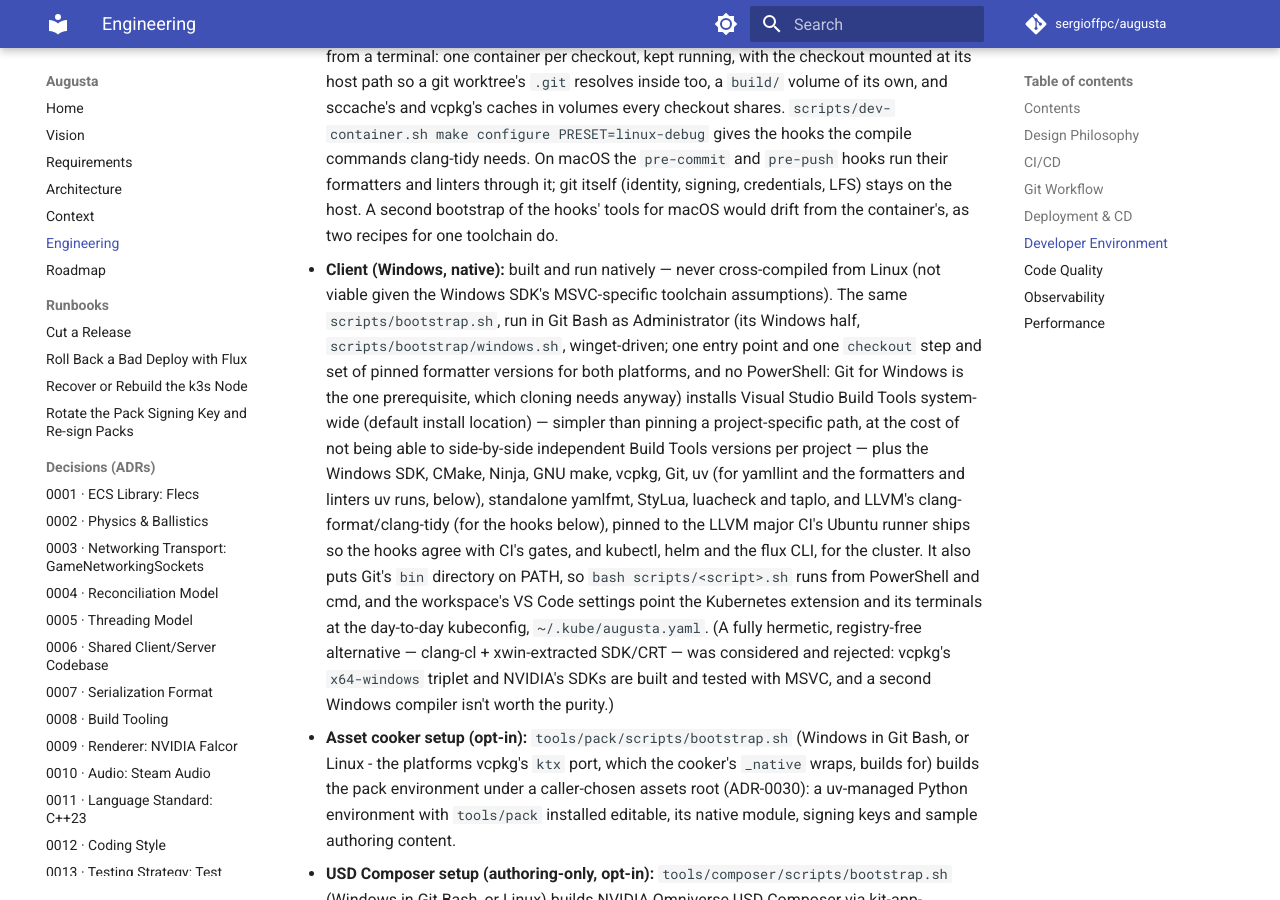
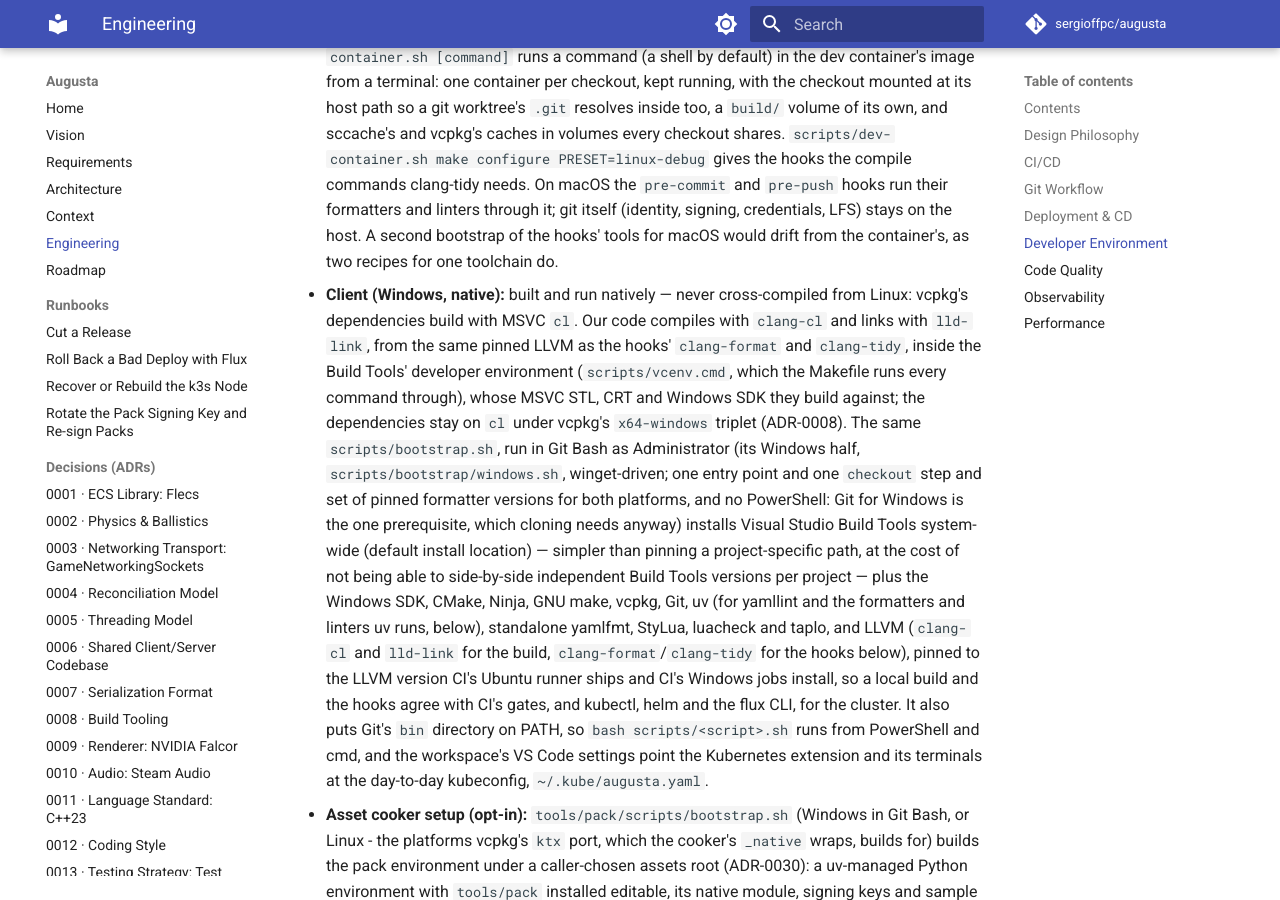
Before and after one commit to sergioffpc/augusta, an MkDocs documentation site: the page built from docs/ENGINEERING.md, in a window 1280 px wide and 900 px high, scrolled down 9627 px. Built offline with MkDocs 1.6.1 and Material for MkDocs 9.7.7, drawn with Linux system fonts in a browser that asks for light colours; comment, search, counter and statistics services are not loaded; some of the changed text lies outside the part shown.

Commit message:
build(windows): compile with clang-cl and link with lld-link
The windows and windows-debug presets name clang-cl and lld-link (LLVM
21.1.8, the version already pinned for clang-format and clang-tidy), so
our code is compiled by one compiler family on every platform. vcpkg's
ports stay on cl under the stock x64-windows triplet; the Build Tools
and their developer environment stay for the MSVC STL, CRT and Windows
SDK clang-cl builds against.

clang-cl sets CMake's MSVC, so /W4 /WX /EHsc and /Z7 keep applying:
/W4 is clang's -Wall -Wextra, Linux's warning set. augustac's Release
link keeps /DEBUG:FULL /OPT:REF /OPT:ICF, now lld-link's, writing
augustac.pdb.

CI's client job and the release's client job install that LLVM through
a shared setup-windows-llvm action, which checks clang-cl and lld-link
on PATH are 21.1.8; the client job's clang-tidy comes from it too. The
Windows bootstrap requires clang-cl and lld-link after installing it.

No source checks _MSC_VER or __clang__; the property tests' /bigobj,
keyed on the cl compiler id, is dropped, since clang switches to big
objects by itself. ADR-0008, ADR-0013 (NFR-03), ADR-0055 and
ENGINEERING.md are amended.

Co-Authored-By: Claude Opus 5.5 <noreply@anthropic.com>

```diff
--- a/CMakeLists.txt
+++ b/CMakeLists.txt
@@ -78,6 +78,9 @@ set(CMAKE_CXX_EXTENSIONS OFF)
 include(GNUInstallDirs)
 
 if(MSVC)
+  # clang-cl, which sets MSVC (ADR-0008): its /W4 is clang's -Wall -Wextra and
+  # /WX its -Werror, Linux's warning set below. Not /Wall, which clang-cl takes
+  # for -Weverything.
   add_compile_options(/W4 /WX /EHsc)
   # Every configuration keeps its debug info, embedded in each object file
   # (/Z7), which sccache caches - not /Zi's PDB shared between compiles, which
--- a/CMakePresets.json
+++ b/CMakePresets.json
@@ -4,11 +4,13 @@
   "configurePresets": [
     {
       "name": "windows",
-      "displayName": "Windows (Ninja + cl)",
+      "displayName": "Windows (Ninja + clang-cl)",
       "generator": "Ninja",
       "binaryDir": "${sourceDir}/build/x64-windows",
       "cacheVariables": {
         "CMAKE_BUILD_TYPE": "Release",
+        "CMAKE_CXX_COMPILER": "clang-cl",
+        "CMAKE_LINKER_TYPE": "LLD",
         "CMAKE_EXPORT_COMPILE_COMMANDS": "ON"
       },
       "condition": {
@@ -19,7 +21,7 @@
     },
     {
       "name": "windows-debug",
-      "displayName": "Windows Debug (Ninja + cl)",
+      "displayName": "Windows Debug (Ninja + clang-cl)",
       "inherits": "windows",
       "binaryDir": "${sourceDir}/build/x64-windows-debug",
       "cacheVariables": {
--- a/docs/ENGINEERING.md
+++ b/docs/ENGINEERING.md
@@ -74,8 +74,8 @@ decisions already made in ARCHITECTURE.md:
     1. `clang-format` check, alone in its own fast job — gates everything below
        (`needs:`), so a formatting slip fails in seconds instead of after a full
        Windows + Linux + sanitizers build
-    2. Build + test the client on a Windows runner (MSVC), with the server's
-       development-only Windows x64 build (NFR-04)
+    2. Build + test the client on a Windows runner (`clang-cl` and `lld-link`,
+       ADR-0008), with the server's development-only Windows x64 build (NFR-04)
     3. Build + test the server on a Linux runner (clang, ADR-0008), on Linux
        x86-64, one of its two production platforms: Linux arm64 is built only
        for `main`'s image and the releases (NFR-04). Plus `clang-tidy` (Google
@@ -87,7 +87,8 @@ decisions already made in ARCHITECTURE.md:
     4. ASan + UBSan test build and a short fuzzing run per target (both Linux
        only), only for `pull_request` runs — skipped on the `push` that lands
        after merge, since the PR already validated it
-    5. Compile with a strict warning set, treated as errors
+    5. Compile with a strict warning set, treated as errors: clang's
+       `-Wall -Wextra -Werror` on both platforms (`/W4 /WX` to `clang-cl`)
     6. the `tools` job, when `tools/` changed: on a Windows runner, build the
        asset cooker's native module and run its pytest suite, which also
        requires that cooking the example scenario still gives the golden packs
@@ -431,26 +432,29 @@ no self-hosted GitHub Actions runner in this pipeline).
   the hooks' tools for macOS would drift from the container's, as two recipes
   for one toolchain do.
 - **Client (Windows, native):** built and run natively — never cross-compiled
-  from Linux (not viable given the Windows SDK's MSVC-specific toolchain
-  assumptions). The same `scripts/bootstrap.sh`, run in Git Bash as
-  Administrator (its Windows half, `scripts/bootstrap/windows.sh`,
-  winget-driven; one entry point and one `checkout` step and set of pinned
-  formatter versions for both platforms, and no PowerShell: Git for Windows is
-  the one prerequisite, which cloning needs anyway) installs Visual Studio Build
-  Tools system-wide (default install location) — simpler than pinning a
-  project-specific path, at the cost of not being able to side-by-side
-  independent Build Tools versions per project — plus the Windows SDK, CMake,
-  Ninja, GNU make, vcpkg, Git, uv (for yamllint and the formatters and linters
-  uv runs, below), standalone yamlfmt, StyLua, luacheck and taplo, and LLVM's
-  clang-format/clang-tidy (for the hooks below), pinned to the LLVM major CI's
-  Ubuntu runner ships so the hooks agree with CI's gates, and kubectl, helm and
-  the flux CLI, for the cluster. It also puts Git's `bin` directory on PATH, so
+  from Linux: vcpkg's dependencies build with MSVC `cl`. Our code compiles with
+  `clang-cl` and links with `lld-link`, from the same pinned LLVM as the hooks'
+  `clang-format` and `clang-tidy`, inside the Build Tools' developer environment
+  (`scripts/vcenv.cmd`, which the Makefile runs every command through), whose
+  MSVC STL, CRT and Windows SDK they build against; the dependencies stay on
+  `cl` under vcpkg's `x64-windows` triplet (ADR-0008). The same
+  `scripts/bootstrap.sh`, run in Git Bash as Administrator (its Windows half,
+  `scripts/bootstrap/windows.sh`, winget-driven; one entry point and one
+  `checkout` step and set of pinned formatter versions for both platforms, and
+  no PowerShell: Git for Windows is the one prerequisite, which cloning needs
+  anyway) installs Visual Studio Build Tools system-wide (default install
+  location) — simpler than pinning a project-specific path, at the cost of not
+  being able to side-by-side independent Build Tools versions per project — plus
+  the Windows SDK, CMake, Ninja, GNU make, vcpkg, Git, uv (for yamllint and the
+  formatters and linters uv runs, below), standalone yamlfmt, StyLua, luacheck
+  and taplo, and LLVM (`clang-cl` and `lld-link` for the build,
+  `clang-format`/`clang-tidy` for the hooks below), pinned to the LLVM version
+  CI's Ubuntu runner ships and CI's Windows jobs install, so a local build and
+  the hooks agree with CI's gates, and kubectl, helm and the flux CLI, for the
+  cluster. It also puts Git's `bin` directory on PATH, so
   `bash scripts/<script>.sh` runs from PowerShell and cmd, and the workspace's
   VS Code settings point the Kubernetes extension and its terminals at the
-  day-to-day kubeconfig, `~/.kube/augusta.yaml`. (A fully hermetic,
-  registry-free alternative — clang-cl + xwin-extracted SDK/CRT — was considered
-  and rejected: vcpkg's `x64-windows` triplet and NVIDIA's SDKs are built and
-  tested with MSVC, and a second Windows compiler isn't worth the purity.)
+  day-to-day kubeconfig, `~/.kube/augusta.yaml`.
 - **Asset cooker setup (opt-in):** `tools/pack/scripts/bootstrap.sh` (Windows in
   Git Bash, or Linux - the platforms vcpkg's `ktx` port, which the cooker's
   `_native` wraps, builds for) builds the pack environment under a caller-chosen
```
Also changed, not shown: docs/adr/0008-build-tooling.md (+24 -5 lines), docs/adr/0013-testing-and-benchmarking.md (+10 -8 lines), docs/adr/0055-client-release-symbols.md (+14 -13 lines), 8 other files.
